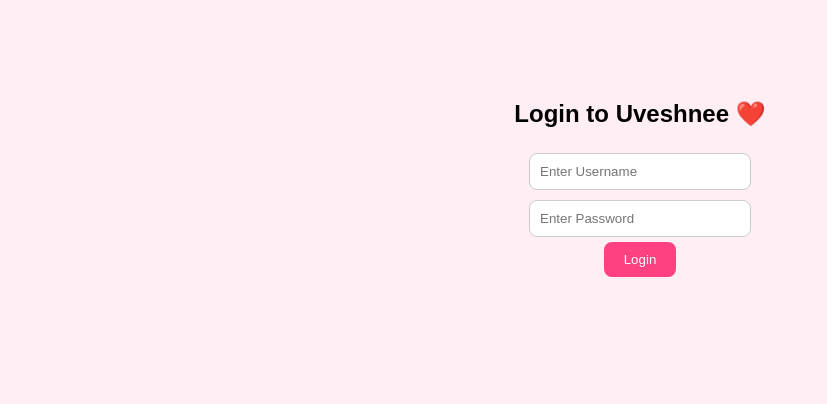
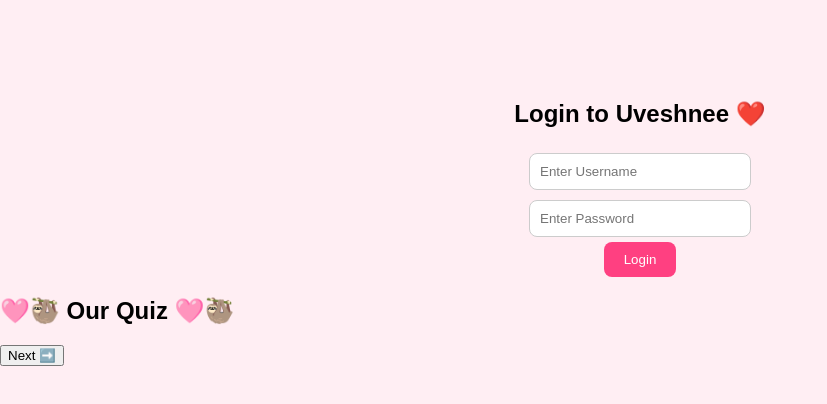
Before and after one commit to KaedynSamuel/Uveshnee, a plain HTML site: page index.html in a window 1280 px wide. Shown: the whole page, without its empty margins (0-827 px from the left). Drawn offline with Linux system fonts and the light colour scheme.

Commit message:
Update index.html

```diff
--- a/index.html
+++ b/index.html
@@ -109,7 +109,15 @@
       </div>
     </div>
   </div>
-
+      <!-- Quiz Section -->
+      <div class="quiz-section">
+        <h2>🩷🦥 Our Quiz 🩷🦥 </h2>
+        <div id="quiz-container"></div>
+        <button id="nextBtn" onclick="nextQuestion()">Next ➡️</button>
+        <div id="quiz-result" class="hidden"></div>
+      </div>
+    </div>
+  </div>
 <script>
   // Auto-login
   document.addEventListener("DOMContentLoaded", () => {
```
